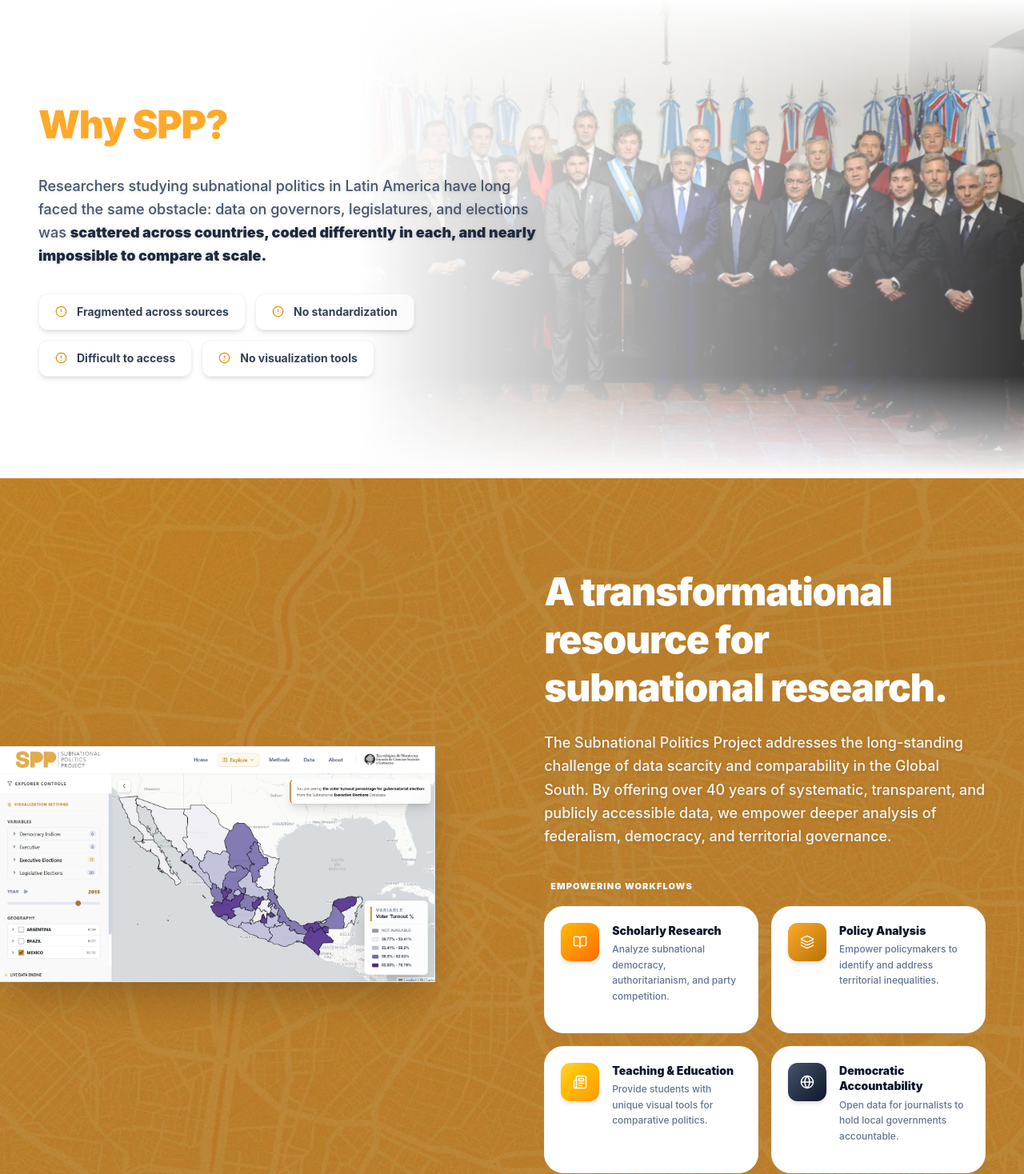
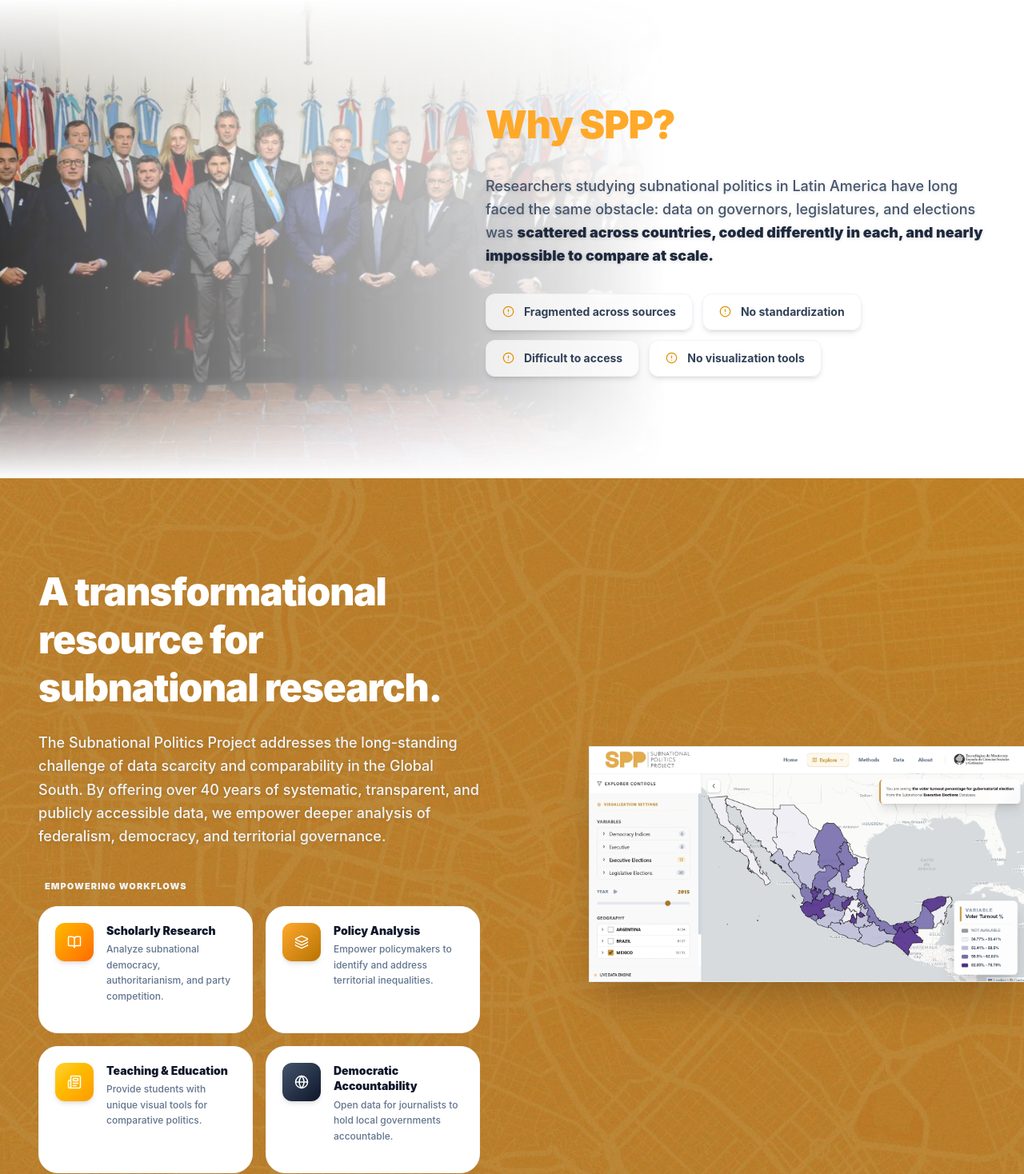
Before and after one commit to fsotoj/spp_v2, a React app in the folder frontend/: page / in a window 1280 px wide. Shown: the part 802-2270 px from the top of the page at 80% size. Built offline with nearby package versions, Linux system fonts and the light colour scheme; no server answers; the HTML template or start-up script is replaced by a standard one.

Commit message:
section flip

```diff
--- a/frontend/src/components/Landing/SolutionSection.tsx
+++ b/frontend/src/components/Landing/SolutionSection.tsx
@@ -6,7 +6,7 @@ export function SolutionSection() {
     const { t } = useTranslation();
 
     return (
-        <section className="py-24 lg:pr-6 xl:pr-12 bg-slate-900 relative overflow-hidden z-20 flex flex-col lg:flex-row items-center gap-0 lg:gap-12">
+        <section className="py-24 lg:pl-6 xl:pl-12 bg-slate-900 relative overflow-hidden z-20 flex flex-col lg:flex-row-reverse items-center gap-0 lg:gap-12">
             {/* Background SVG as cover */}
             <img
                 src="/background.svg"
@@ -15,21 +15,21 @@ export function SolutionSection() {
             />
 
             {/* Background embellishments */}
-            <div className="absolute top-0 left-0 w-[500px] h-[500px] bg-brand-500/10 rounded-full blur-3xl -translate-y-1/2 -translate-x-1/3 z-0 pointer-events-none" />
+            <div className="absolute top-0 right-0 w-[500px] h-[500px] bg-brand-500/10 rounded-full blur-3xl -translate-y-1/2 translate-x-1/3 z-0 pointer-events-none" />
 
-            {/* Desktop Image: The Engine (Left Bleed) */}
-            <div className="hidden lg:flex w-1/2 relative z-10 items-center justify-start pr-12">
+            {/* Desktop Image: The Engine (Right Bleed) */}
+            <div className="hidden lg:flex w-1/2 relative z-10 items-center justify-end pl-12">
                 <div className="absolute inset-0 bg-brand-400/5 blur-[50px] transition-all duration-700 -z-10" />
                 <img
                     src="/spp_map_tool.webp"
                     alt="SPP Data Dashboard"
-                    className="w-full h-auto shadow-2xl border-y border-r border-slate-200 object-cover object-left transition-transform duration-1000 hover:scale-[1.01]"
+                    className="w-full h-auto shadow-2xl border-y border-l border-slate-200 object-cover object-right transition-transform duration-1000 hover:scale-[1.01]"
                     onError={(e) => { e.currentTarget.src = "/spp_map_tool.png" }}
                 />
             </div>
 
-            {/* Content Container */}
-            <div className="w-full lg:w-1/2 flex flex-col gap-10 relative z-10 pt-4 px-6 md:px-12 lg:px-0 lg:pl-10 max-w-3xl lg:mr-auto">
+            {/* Content Container (Left Side) */}
+            <div className="w-full lg:w-1/2 flex flex-col gap-10 relative z-10 pt-4 px-6 md:px-12 lg:px-0 lg:pr-10 max-w-3xl lg:ml-auto">
 
                 {/* Header Narrative */}
                 <div className="space-y-6">
--- a/frontend/src/components/Landing/TeamSection.tsx
+++ b/frontend/src/components/Landing/TeamSection.tsx
@@ -65,11 +65,11 @@ export function TeamSection() {
     return (
         <section className="py-24 px-6 md:px-12 bg-white border-t border-slate-100 relative overflow-hidden">
             {/* Background embellishment mirroring Solution Section */}
-            <div className="absolute top-0 right-0 w-[500px] h-[500px] bg-brand-50/50 rounded-full blur-3xl -translate-y-1/2 translate-x-1/3 z-0 pointer-events-none" />
+            <div className="absolute top-0 left-0 w-[500px] h-[500px] bg-brand-50/50 rounded-full blur-3xl -translate-y-1/2 -translate-x-1/3 z-0 pointer-events-none" />
 
-            <div className="max-w-7xl mx-auto relative z-10 flex flex-col lg:flex-row gap-16">
+            <div className="max-w-7xl mx-auto relative z-10 flex flex-col lg:flex-row-reverse gap-16">
 
-                {/* Left Side: Header Narrative */}
+                {/* Right Side (visually): Header Narrative */}
                 <div className="w-full lg:w-1/3 flex flex-col justify-center gap-6">
                     <h2 className="text-3xl sm:text-4xl lg:text-5xl font-black text-brand-400 tracking-tight leading-tight">{t('team.title')}</h2>
                     <p className="text-base sm:text-lg text-slate-600 font-medium leading-relaxed drop-shadow-sm">
@@ -77,7 +77,7 @@ export function TeamSection() {
                     </p>
                 </div>
 
-                {/* Right Side: The People Grid */}
+                {/* Left Side (visually): The People Grid */}
                 <div className="w-full lg:w-2/3">
                     <div className="grid grid-cols-2 sm:grid-cols-2 md:grid-cols-3 gap-6 justify-items-center">
                         {PEOPLE.map(person => (
--- a/frontend/src/components/Landing/WhySPPSection.tsx
+++ b/frontend/src/components/Landing/WhySPPSection.tsx
@@ -17,22 +17,22 @@ export function WhySPPSection() {
             <section className="py-24 px-6 md:px-12 bg-spp-bgLight relative overflow-hidden min-h-[500px] lg:min-h-[600px] flex items-center group">
 
                 {/* Partial-bleed Background Image */}
-                <div className="absolute right-0 top-0 bottom-0 w-full lg:w-[65%] z-0 overflow-hidden opacity-30 md:opacity-60 lg:opacity-100 transition-opacity duration-300">
+                <div className="absolute left-0 top-0 bottom-0 w-full lg:w-[65%] z-0 overflow-hidden opacity-30 md:opacity-60 lg:opacity-100 transition-opacity duration-300">
                     <img
                         src="/Gobernadores-y-Milei.webp"
                         alt="Gobernadores y Milei"
                         className="w-full h-full object-cover object-[60%_center] lg:object-[80%_center] transition-transform duration-1000 group-hover:scale-105 opacity-80 mix-blend-multiply"
                     />
-                    {/* Gradient Fade: Ensures text on left is visible by fading image into bg color */}
-                    <div className="absolute inset-0 bg-gradient-to-r from-spp-bgLight via-spp-bgLight/90 lg:via-spp-bgLight/50 to-transparent"></div>
+                    {/* Gradient Fade: Ensures text on right is visible by fading image into bg color */}
+                    <div className="absolute inset-0 bg-gradient-to-l from-spp-bgLight via-spp-bgLight/90 lg:via-spp-bgLight/50 to-transparent"></div>
                     <div className="absolute inset-x-0 top-0 h-32 bg-gradient-to-b from-spp-bgLight to-transparent"></div>
                     <div className="absolute inset-x-0 bottom-0 h-32 bg-gradient-to-t from-spp-bgLight to-transparent"></div>
                 </div>
 
-                <div className="max-w-7xl mx-auto w-full relative z-10 flex flex-col lg:flex-row items-center gap-12 lg:gap-16">
+                <div className="max-w-7xl mx-auto w-full relative z-10 flex flex-col lg:flex-row-reverse items-center gap-12 lg:gap-16">
 
-                    {/* Left Column: Why SPP? */}
-                    <div className="w-full lg:w-3/5 space-y-8 lg:pr-12">
+                    {/* Right Column (visually): Why SPP? */}
+                    <div className="w-full lg:w-3/5 space-y-8 lg:pl-12">
                         <div>
                             <h2 className="text-3xl sm:text-4xl lg:text-5xl font-black text-brand-400 tracking-tight leading-tight">
                                 {t('whySPP.title')}
@@ -54,7 +54,7 @@ export function WhySPPSection() {
                         </div>
                     </div>
 
-                    {/* Right transparent column just to hold layout space if needed */}
+                    {/* Left transparent column (visually) just to hold layout space if needed */}
                     <div className="w-full lg:w-2/5 hidden lg:block"></div>
                 </div>
             </section>
```
